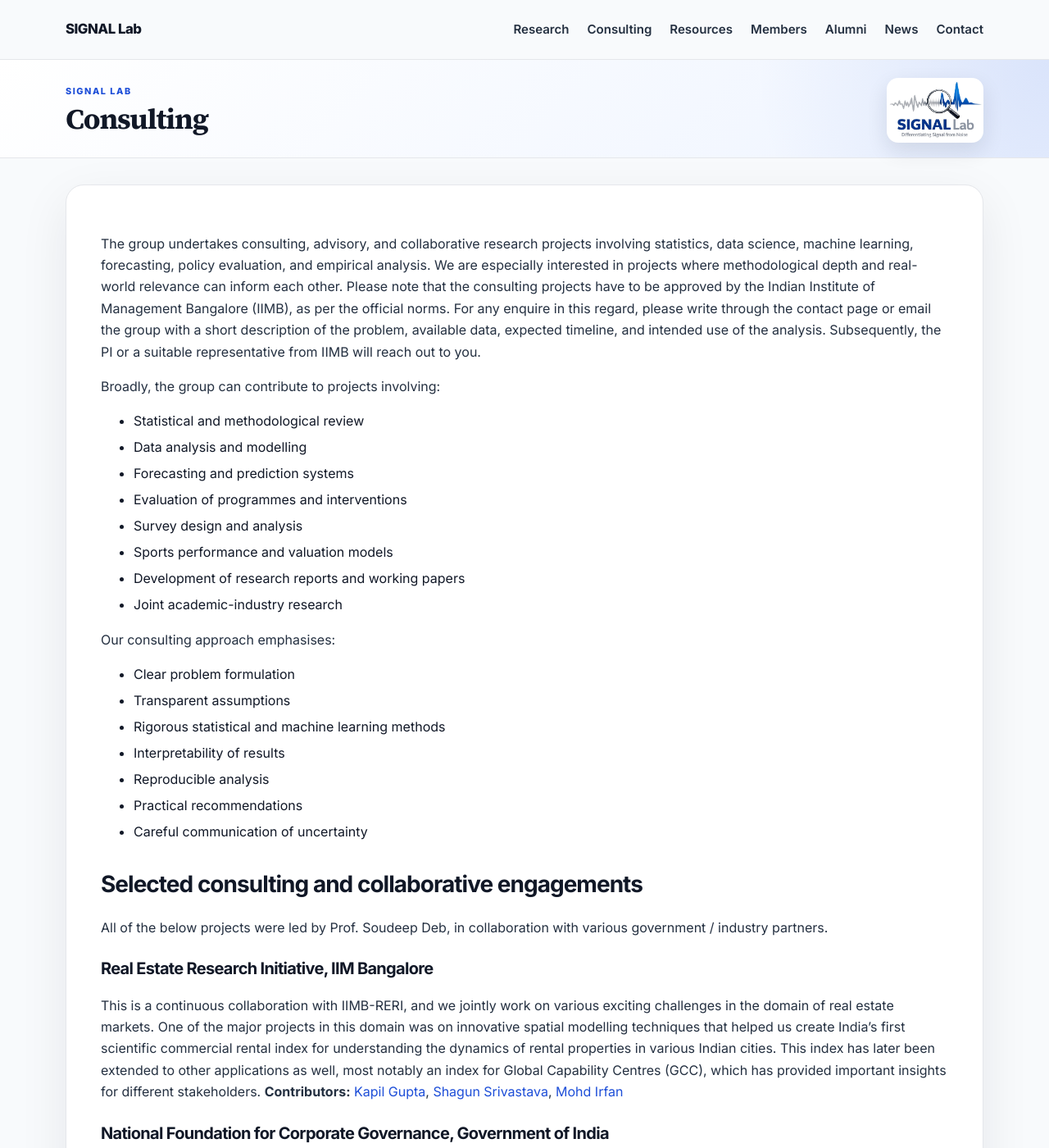
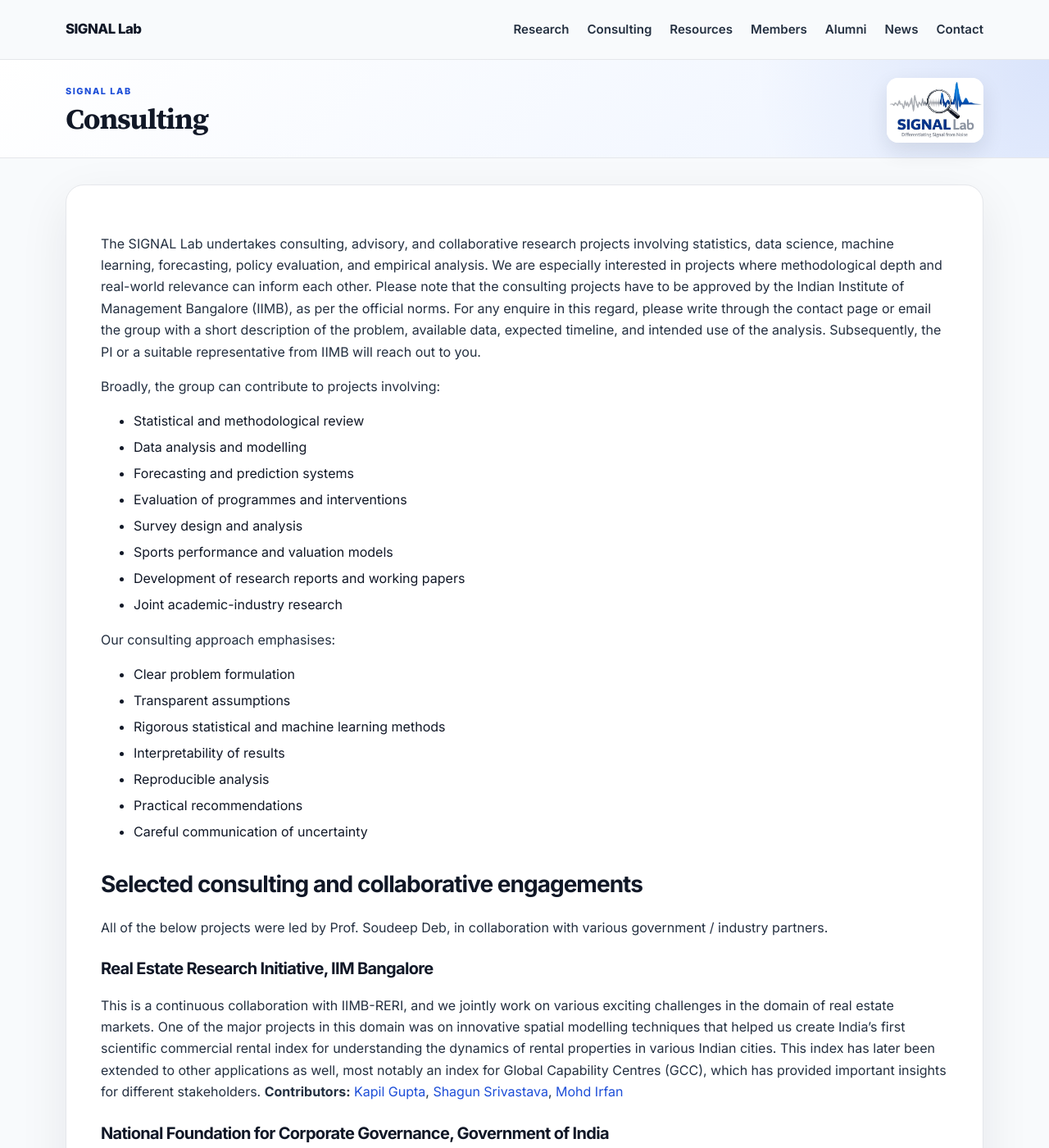
Before and after one commit to soudeepd/soudeeps-research-group, a Jekyll site: the page built from docs/_pages/consulting.md, in a window 1280 px wide and 1400 px high. Shown: the whole window at 82% size. Built offline with Jekyll 4.4.1, drawn with Linux system fonts in a browser that asks for light colours; some of the changed text lies outside the part shown.

Commit message:
Update consulting page with organization names and details

```diff
--- a/docs/_pages/consulting.md
+++ b/docs/_pages/consulting.md
@@ -4,7 +4,7 @@ title: Consulting
 permalink: /consulting/
 ---
 
-The group undertakes consulting, advisory, and collaborative research projects involving statistics, data science, machine learning, forecasting, policy evaluation, and empirical analysis. We are especially interested in projects where methodological depth and real-world relevance can inform each other. Please note that the consulting projects have to be approved by the Indian Institute of Management Bangalore (IIMB), as per the official norms. For any enquire in this regard, please write through the contact page or email the group with a short description of the problem, available data, expected timeline, and intended use of the analysis. Subsequently, the PI or a suitable representative from IIMB will reach out to you.
+The SIGNAL Lab undertakes consulting, advisory, and collaborative research projects involving statistics, data science, machine learning, forecasting, policy evaluation, and empirical analysis. We are especially interested in projects where methodological depth and real-world relevance can inform each other. Please note that the consulting projects have to be approved by the Indian Institute of Management Bangalore (IIMB), as per the official norms. For any enquire in this regard, please write through the contact page or email the group with a short description of the problem, available data, expected timeline, and intended use of the analysis. Subsequently, the PI or a suitable representative from IIMB will reach out to you.
 
 Broadly, the group can contribute to projects involving:
 
```
Also changed, not shown: other parts of docs/_pages/consulting.md (+2 -2 lines).
